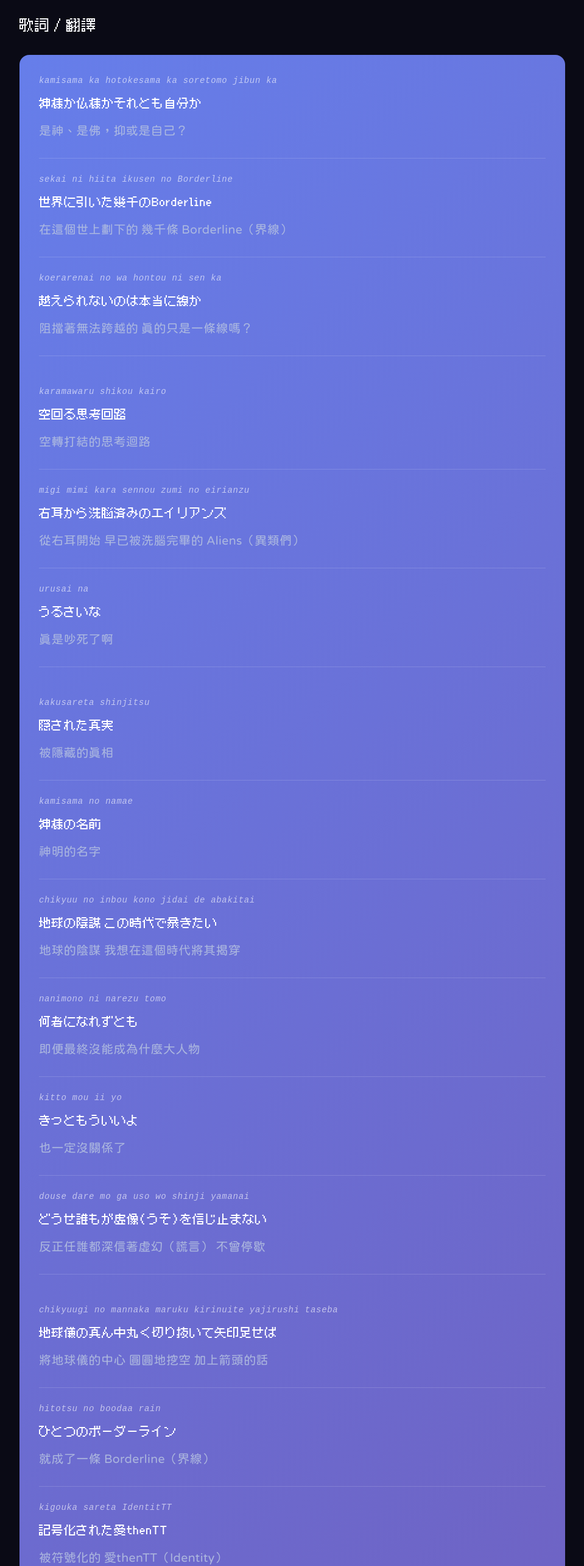
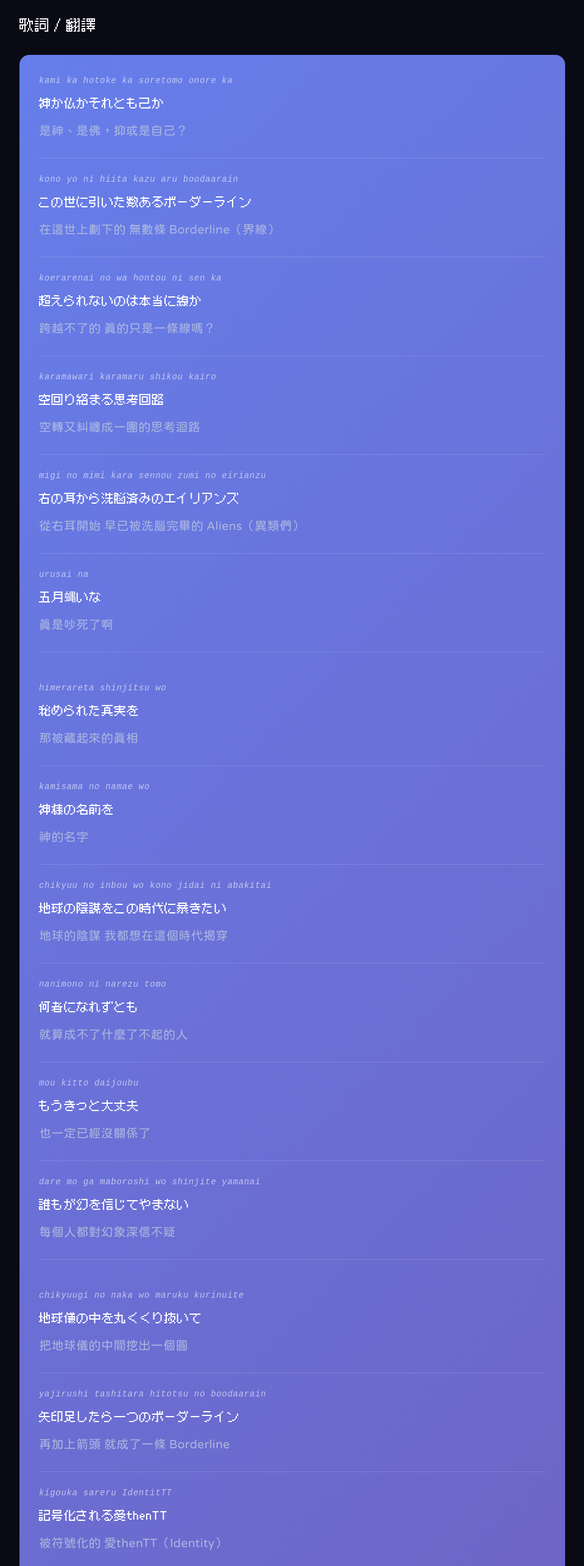
Before and after one commit to dereknir/NCA, an Astro site: page /translations/nishina-u-plus in a window 1280 px wide. Shown: the part 1120-3688 px from the top of the page at 61% size, without its empty margins (160-1119 px from the left). Built offline with nearby package versions, Linux system fonts and the light colour scheme; Astro itself is replaced by a stand-in of ours; a web font is replaced by a local one.

Commit message:
fix(lyrics): U+ 整首照官方歌詞重建
- 日文照 J-Lyric / UtaTen 重建 (34 → 37 句): 段落順序改成 主歌 → 副歌 → 主歌 → D 旋律 → 副歌 → 副歌,
  補上 D 旋律 4 句; 羅馬拼音照 UtaTen 讀音, 中文重翻
- 翻譯筆記改成引用官方歌詞; 拿掉不屬於這首的段落 (否定の否定 / 涙よせめて泉になれ 等)
- done 13 支的句號照段落對應 (副歌 2 +4、副歌 3 +3、結尾 33 → 36);
  MvhIttp8-aQ 第 13 句起點改到「矢印」(3.3s, 依 ASR 逐字時間)

```diff
--- a/src/content/translations/nishina-u-plus.md
+++ b/src/content/translations/nishina-u-plus.md
@@ -21,111 +21,109 @@ coverImage: "/covers/nishina/u-plus.jpg"
 <div class="lyrics-section">
 
 <div class="lyrics-line">
-<div class="romaji">kamisama ka hotokesama ka soretomo jibun ka</div>
-<div class="ja">神様か仏様かそれとも自分か</div>
+<div class="romaji">kami ka hotoke ka soretomo onore ka</div>
+<div class="ja">神か仏かそれとも己か</div>
 <div class="zh">是神、是佛，抑或是自己？</div>
 </div>
 
 <div class="lyrics-line">
-<div class="romaji">sekai ni hiita ikusen no Borderline</div>
-<div class="ja">世界に引いた幾千のBorderline</div>
-<div class="zh">在這個世上劃下的 幾千條 Borderline（界線）</div>
+<div class="romaji">kono yo ni hiita kazu aru boodaarain</div>
+<div class="ja">この世に引いた数あるボーダーライン</div>
+<div class="zh">在這世上劃下的 無數條 Borderline（界線）</div>
 </div>
 
 <div class="lyrics-line">
 <div class="romaji">koerarenai no wa hontou ni sen ka</div>
-<div class="ja">越えられないのは本当に線か</div>
-<div class="zh">阻擋著無法跨越的 真的只是一條線嗎？</div>
-</div>
-
-<div class="lyrics-break"></div>
-
-<div class="lyrics-line">
-<div class="romaji">karamawaru shikou kairo</div>
-<div class="ja">空回る思考回路</div>
-<div class="zh">空轉打結的思考迴路</div>
+<div class="ja">超えられないのは本当に線か</div>
+<div class="zh">跨越不了的 真的只是一條線嗎？</div>
 </div>
 
 <div class="lyrics-line">
-<div class="romaji">migi mimi kara sennou zumi no eirianzu</div>
-<div class="ja">右耳から洗脳済みのエイリアンズ</div>
+<div class="romaji">karamawari karamaru shikou kairo</div>
+<div class="ja">空回り絡まる思考回路</div>
+<div class="zh">空轉又糾纏成一團的思考迴路</div>
+</div>
+
+<div class="lyrics-line">
+<div class="romaji">migi no mimi kara sennou zumi no eirianzu</div>
+<div class="ja">右の耳から洗脳済みのエイリアンズ</div>
 <div class="zh">從右耳開始 早已被洗腦完畢的 Aliens（異類們）</div>
 </div>
 
 <div class="lyrics-line">
 <div class="romaji">urusai na</div>
-<div class="ja">うるさいな</div>
+<div class="ja">五月蝿いな</div>
 <div class="zh">真是吵死了啊</div>
 </div>
 
 <div class="lyrics-break"></div>
 
 <div class="lyrics-line">
-<div class="romaji">kakusareta shinjitsu</div>
-<div class="ja">隠された真実</div>
-<div class="zh">被隱藏的真相</div>
+<div class="romaji">himerareta shinjitsu wo</div>
+<div class="ja">秘められた真実を</div>
+<div class="zh">那被藏起來的真相</div>
 </div>
 
 <div class="lyrics-line">
-<div class="romaji">kamisama no namae</div>
-<div class="ja">神様の名前</div>
-<div class="zh">神明的名字</div>
+<div class="romaji">kamisama no namae wo</div>
+<div class="ja">神様の名前を</div>
+<div class="zh">神的名字</div>
 </div>
 
 <div class="lyrics-line">
-<div class="romaji">chikyuu no inbou kono jidai de abakitai</div>
-<div class="ja">地球の陰謀 この時代で暴きたい</div>
-<div class="zh">地球的陰謀 我想在這個時代將其揭穿</div>
+<div class="romaji">chikyuu no inbou wo kono jidai ni abakitai</div>
+<div class="ja">地球の陰謀をこの時代に暴きたい</div>
+<div class="zh">地球的陰謀 我都想在這個時代揭穿</div>
 </div>
 
 <div class="lyrics-line">
 <div class="romaji">nanimono ni narezu tomo</div>
 <div class="ja">何者になれずとも</div>
-<div class="zh">即便最終沒能成為什麼大人物</div>
+<div class="zh">就算成不了什麼了不起的人</div>
 </div>
 
 <div class="lyrics-line">
-<div class="romaji">kitto mou ii yo</div>
-<div class="ja">きっともういいよ</div>
-<div class="zh">也一定沒關係了</div>
+<div class="romaji">mou kitto daijoubu</div>
+<div class="ja">もうきっと大丈夫</div>
+<div class="zh">也一定已經沒關係了</div>
 </div>
 
 <div class="lyrics-line">
-<div class="romaji">douse dare mo ga uso wo shinji yamanai</div>
-<div class="ja">どうせ誰もが虚像(うそ)を信じ止まない</div>
-<div class="zh">反正任誰都深信著虛幻（謊言） 不曾停歇</div>
+<div class="romaji">dare mo ga maboroshi wo shinjite yamanai</div>
+<div class="ja">誰もが幻を信じてやまない</div>
+<div class="zh">每個人都對幻象深信不疑</div>
 </div>
 
 <div class="lyrics-break"></div>
 
 <div class="lyrics-line">
-<div class="romaji">chikyuugi no mannaka maruku kirinuite yajirushi taseba</div>
-<div class="ja">地球儀の真ん中丸く切り抜いて矢印足せば</div>
-<div class="zh">將地球儀的中心 圓圓地挖空 加上箭頭的話</div>
+<div class="romaji">chikyuugi no naka wo maruku kurinuite</div>
+<div class="ja">地球儀の中を丸くくり抜いて</div>
+<div class="zh">把地球儀的中間挖出一個圓</div>
 </div>
 
 <div class="lyrics-line">
-<div class="romaji">hitotsu no boodaa rain</div>
-<div class="ja">ひとつのボーダーライン</div>
-<div class="zh">就成了一條 Borderline（界線）</div>
+<div class="romaji">yajirushi tashitara hitotsu no boodaarain</div>
+<div class="ja">矢印足したら一つのボーダーライン</div>
+<div class="zh">再加上箭頭 就成了一條 Borderline</div>
 </div>
 
 <div class="lyrics-line">
-<div class="romaji">kigouka sareta IdentitTT</div>
-<div class="ja">記号化された愛thenTT</div>
+<div class="romaji">kigouka sareru IdentitTT</div>
+<div class="ja">記号化される愛thenTT</div>
 <div class="zh">被符號化的 愛thenTT（Identity）</div>
 </div>
 
 <div class="lyrics-line">
-<div class="romaji">otoko toka onna toka sore igai toka</div>
-<div class="ja">男とか女とかそれ以外とか</div>
+<div class="romaji">otoko mo onna mo sono ta no tagui mo</div>
+<div class="ja">男も女もその他の類も</div>
 <div class="zh">男人也好 女人也好 其他的類別也好</div>
 </div>
 
 <div class="lyrics-line">
-<div class="romaji">mujikaku ni kizutsukeau eirianzu</div>
-<div class="ja">無自覚に傷つけ合うエイリアンズ</div>
-<div class="zh">在無自覺中 互相傷害的 Aliens（異類們）</div>
+<div class="romaji">mujikaku no naka de kizutsuke atta eirianzu</div>
+<div class="ja">無自覚の中で傷つけあったエイリアンズ</div>
+<div class="zh">在不自覺之中 互相傷害的 Aliens（異類們）</div>
 </div>
 
 <div class="lyrics-line">
@@ -137,97 +135,115 @@ coverImage: "/covers/nishina/u-plus.jpg"
 <div class="lyrics-break"></div>
 
 <div class="lyrics-line">
-<div class="romaji">kakusareta shinjitsu</div>
-<div class="ja">隠された真実</div>
-<div class="zh">被隱藏的真相</div>
+<div class="romaji">sawayaka na kaze fuku manimani</div>
+<div class="ja">爽やかな風吹く間に間に</div>
+<div class="zh">任憑清爽的風隨意吹拂</div>
 </div>
 
 <div class="lyrics-line">
-<div class="romaji">kamisama no itazura</div>
-<div class="ja">神様の悪戯</div>
-<div class="zh">神明的惡作劇</div>
+<div class="romaji">jibun rashisa nado tada kudaranai</div>
+<div class="ja">自分らしさなどただ下らない</div>
+<div class="zh">所謂的「做自己」 不過是無聊的東西</div>
 </div>
 
 <div class="lyrics-line">
-<div class="romaji">konseiki saiaku no uso</div>
-<div class="ja">今世紀最悪の嘘</div>
+<div class="romaji">midareta kokyuu no sumi</div>
+<div class="ja">乱れた呼吸の隅</div>
+<div class="zh">在紊亂的呼吸之間</div>
+</div>
+
+<div class="lyrics-line">
+<div class="romaji">inochi wo kanjite iru</div>
+<div class="ja">命を感じている</div>
+<div class="zh">我感受到了生命</div>
+</div>
+
+<div class="lyrics-break"></div>
+
+<div class="lyrics-line">
+<div class="romaji">himerareta shinjitsu wo</div>
+<div class="ja">秘められた真実を</div>
+<div class="zh">那被藏起來的真相</div>
+</div>
+
+<div class="lyrics-line">
+<div class="romaji">kamisama no itazura wo</div>
+<div class="ja">神様の悪戯を</div>
+<div class="zh">神的惡作劇</div>
+</div>
+
+<div class="lyrics-line">
+<div class="romaji">konseiki saiaku na uso wo</div>
+<div class="ja">今世紀最悪な嘘を</div>
 <div class="zh">本世紀最惡劣的謊言</div>
 </div>
 
 <div class="lyrics-line">
-<div class="romaji">kono jidai de abakitai</div>
-<div class="ja">この時代で暴きたい</div>
-<div class="zh">我想在這個時代將其揭穿</div>
+<div class="romaji">kono jidai ni abakitai</div>
+<div class="ja">この時代に暴きたい</div>
+<div class="zh">我都想在這個時代揭穿</div>
 </div>
 
 <div class="lyrics-line">
 <div class="romaji">nanimono ni narezu tomo</div>
 <div class="ja">何者になれずとも</div>
-<div class="zh">即便最終沒能成為什麼大人物</div>
+<div class="zh">就算成不了什麼了不起的人</div>
 </div>
 
 <div class="lyrics-line">
-<div class="romaji">kitto mou ii yo</div>
-<div class="ja">きっともういいよ</div>
-<div class="zh">也一定沒關係了</div>
+<div class="romaji">mou kitto daijoubu</div>
+<div class="ja">もうきっと大丈夫</div>
+<div class="zh">也一定已經沒關係了</div>
 </div>
 
 <div class="lyrics-line">
-<div class="romaji">douse dare mo ga uso wo shinji yamanai</div>
-<div class="ja">どうせ誰もが虚像(うそ)を信じ止まない</div>
-<div class="zh">反正任誰都深信著虛幻（謊言） 不曾停歇</div>
+<div class="romaji">dare mo ga maboroshi wo shinjite yamanai</div>
+<div class="ja">誰もが幻を信じてやまない</div>
+<div class="zh">每個人都對幻象深信不疑</div>
 </div>
 
 <div class="lyrics-break"></div>
 
 <div class="lyrics-line">
-<div class="romaji">sawayaka na kaze ga fuku suki ni</div>
-<div class="ja">爽やかな風が吹く隙に</div>
-<div class="zh">趁著清爽微風吹拂的間隙</div>
-</div>
-
-<div class="lyrics-break"></div>
-
-<div class="lyrics-line">
-<div class="romaji">kimagure na merodii</div>
-<div class="ja">気まぐれなメロディ</div>
-<div class="zh">反覆無常的旋律</div>
+<div class="romaji">kimagure na senritsu wo</div>
+<div class="ja">気まぐれな旋律を</div>
+<div class="zh">隨性的旋律</div>
 </div>
 
 <div class="lyrics-line">
-<div class="romaji">kamisama no namae</div>
-<div class="ja">神様の名前</div>
-<div class="zh">神明的名字</div>
+<div class="romaji">kamisama no namae wo</div>
+<div class="ja">神様の名前を</div>
+<div class="zh">神的名字</div>
 </div>
 
 <div class="lyrics-line">
-<div class="romaji">chikyuu no inbou</div>
-<div class="ja">地球の陰謀</div>
+<div class="romaji">chikyuu no inbou wo</div>
+<div class="ja">地球の陰謀を</div>
 <div class="zh">地球的陰謀</div>
 </div>
 
 <div class="lyrics-line">
-<div class="romaji">kono jidai de abakitai</div>
-<div class="ja">この時代で暴きたい</div>
-<div class="zh">我想在這個時代將其揭穿</div>
+<div class="romaji">kono jidai ni abakitai</div>
+<div class="ja">この時代に暴きたい</div>
+<div class="zh">我都想在這個時代揭穿</div>
 </div>
 
 <div class="lyrics-line">
 <div class="romaji">nanimono ni narezu tomo</div>
 <div class="ja">何者になれずとも</div>
-<div class="zh">即便最終沒能成為什麼大人物</div>
+<div class="zh">就算成不了什麼了不起的人</div>
 </div>
 
 <div class="lyrics-line">
-<div class="romaji">kitto mou ii yo</div>
-<div class="ja">きっともういいよ</div>
-<div class="zh">也一定沒關係了</div>
+<div class="romaji">mou kitto daijoubu</div>
+<div class="ja">もうきっと大丈夫</div>
+<div class="zh">也一定已經沒關係了</div>
 </div>
 
 <div class="lyrics-line">
-<div class="romaji">douse dare mo ga uso wo shinji yamanai</div>
-<div class="ja">どうせ誰もが虚像(うそ)を信じ止まない</div>
-<div class="zh">反正任誰都深信著虛幻（謊言） 不曾停歇</div>
+<div class="romaji">dare mo ga maboroshi wo shinjite yamanai</div>
+<div class="ja">誰もが幻を信じてやまない</div>
+<div class="zh">每個人都對幻象深信不疑</div>
 </div>
 
 <div class="lyrics-break"></div>
@@ -261,7 +277,7 @@ coverImage: "/covers/nishina/u-plus.jpg"
 
 ### 2. 「愛thenTT」——寫成漢字＋英文＋顏文字的 Identity
 
-副歌那個怪字 **「記号化された愛thenTT」**——這是にしな 這首歌最經典的文字遊戲。
+第二段主歌那個怪字 **「記号化される愛thenTT」**——這是にしな 這首歌最經典的文字遊戲。
 
 拆解讀音：**愛（アイ）+ then（テン）+ TT（ティティ）= アイテンティティ = Identity**（自我認同）
 
@@ -272,19 +288,19 @@ coverImage: "/covers/nishina/u-plus.jpg"
 
 **這是一個標題本身就在演戲的字**——**尋找自我認同的過程「有愛、然後流淚」**。字形與字音兩層意義完美重疊，是にしな 招牌雙軌敘事的最高範例。
 
-### 3. 「地球儀の真ん中丸く切り抜いて矢印足せば」——性別符號的解構
+### 3. 「地球儀の中を丸くくり抜いて」——性別符號的解構
 
 第二段主歌那句超具象的畫面：
 
-> **地球儀の真ん中丸く切り抜いて矢印足せば / ひとつのボーダーライン**
-> （將地球儀的中心圓圓地挖空 加上箭頭的話 / 就成了一條 Borderline）
+> **地球儀の中を丸くくり抜いて / 矢印足したら一つのボーダーライン**
+> （把地球儀的中間挖出一個圓 / 再加上箭頭 就成了一條 Borderline）
 
 **圓圈 + 箭頭 = ♂**（男性符號）
 **圓圈 + 十字（也可以理解為箭頭往下）= ♀**（女性符號）
 
 **にしな 在諷刺**：**我們用如此簡單的幾何線條（一個圓、一支箭頭）就把人類劃分了性別**——**這種粗暴的分類，值得嗎**？
 
-配上下一句「男とか女とかそれ以外とか / 無自覚に傷つけ合うエイリアンズ」——**在這些簡單線條劃出的邊界裡，我們互相傷害卻不自覺**。
+配上後面的「男も女もその他の類も / 無自覚の中で傷つけあったエイリアンズ」——**在這些簡單線條劃出的邊界裡，我們互相傷害卻不自覺**。
 
 ### 4. 「エイリアンズ」——我們都是異類
 
@@ -297,31 +313,26 @@ coverImage: "/covers/nishina/u-plus.jpg"
 
 **「洗脳済みのエイリアンズ」**（早已被洗腦的異類們）—— 我們都是異類，因為我們**每個人都不完全符合社會的模型**。
 
-但**「無自覚に傷つけ合うエイリアンズ / 愛おしいんだ」**（無自覺互相傷害的異類們 / 但其實都令人憐愛啊）——**這是にしな 對人類最深的溫柔**：我們笨拙、我們互相傷害，但也正因如此，我們可愛。
+但**「無自覚の中で傷つけあったエイリアンズ / 愛おしいんだ」**（無自覺互相傷害的異類們 / 但其實都令人憐愛啊）——**這是にしな 對人類最深的溫柔**：我們笨拙、我們互相傷害，但也正因如此，我們可愛。
 
-### 5. 「否定の否定」——雙重否定＝肯定
+### 5. 「何者になれずとも もうきっと大丈夫」——不用成為「某個符號」
 
-Bridge 那段：
+三段副歌都收在這兩句：
 
-> **自虐的なグローリーは / 否定の否定を無意識に求めてる**
+> **何者になれずとも / もうきっと大丈夫**
+> （就算成不了什麼了不起的人 / 也一定已經沒關係了）
 
-**「否定の否定」= 雙重否定 = 肯定**（邏輯學術語）。
+**「何者」**在日文裡常用來指「被社會認可的某種身分」——有頭銜、有定位、說得出自己是誰的人。
 
-**自虐的主角無法直接肯定自己**（「我很棒」→ 說不出口）——**只能透過否定自己的否定來迂迴地肯定自我**（「我沒有那麼糟」→ 勉強可以說）。
+放在一首講「編碼」與「界線」的歌裡，這句的意思就很清楚了：**成不了任何一個被定義好的「U+ 某某」，也沒關係**。不被歸類，不是失敗。
 
-**這是所有低自尊者的心理路徑**——不敢正面接受自己，只能繞遠路。にしな 用一個邏輯學名詞，精準命中了這種**「不能直接愛自己」**的痛。
+### 6. 「誰もが幻を信じてやまない」——想揭穿，卻人人都信
 
-### 6. 「涙よせめて泉になれ」——既然無法阻止悲傷
+副歌前半一直在說「想揭穿」：被藏起來的真相、神的名字、地球的陰謀、本世紀最惡劣的謊言——**この時代に暴きたい**（我想在這個時代揭穿）。
 
-Bridge 那句 **「涙よせめて泉になれ」**：
+但副歌最後一句又把話拉回來：**誰もが幻を信じてやまない**（每個人都對幻象深信不疑）。
 
-- **涙よ**：眼淚啊（呼喊）
-- **せめて**：至少、起碼
-- **泉になれ**：化作泉水吧
-
-**「既然我無法阻止你流下，那你至少變成泉水吧」**——**如果眼淚必須流，那讓它滋養些什麼**。
-
-**這不是勵志的「哭完就好」**——這是**接受悲傷不可避免，只求它有意義**。
+**「〜てやまない」**是「無法停止〜」的意思——不是「選擇相信」，而是**停不下來地相信**。想揭穿的人和深信幻象的人，其實都在同一個時代裡。
 
 ### 7. 「The era will be over.」——時代終將結束
 
@@ -335,16 +346,16 @@ Bridge 那句 **「涙よせめて泉になれ」**：
 ### 8. 幾個特別的翻譯選擇
 
 - **記号化（きごうか）**：**符號化** —— 呼應歌名 U+ 的編碼概念
-- **虚像（うそ）**：字面「虛像」，但歌詞用括號註明讀作「うそ（謊言）」——**視覺是虛像，聽覺是謊言**
-- **天邪鬼（あまのじゃく）**：**「愛唱反調的人」**（にしな 招牌自我形容，也出現在《グローリー》《ドレスコード》）
-- **プラスチックノスタルジック**：Plastic + Nostalgic —— **塑膠感的懷舊**，諷刺現代人虛假的感傷
+- **五月蝿い（うるさい）**：「うるさい（吵死了）」的借字寫法，字面是「五月的蒼蠅」——**連「吵」都寫得很吵**
+- **類（たぐい）**：「同一類的東西」，比「種類」更書面一點，放在「男も女も」後面，有種把人當成分類項目的冷淡感
+- **間に間に（まにまに）**：「任憑、隨著〜」，D 旋律的「風吹く間に間に」就是任風吹拂
 - **暴きたい（あばきたい）**：**「想揭穿、想曝光」** —— 比「明かす」更有攻擊性
 
 ---
 
 **《U+》是にしな 給所有「被社會編碼」的人的一首戰歌——**
 
-**你不需要成為什麼大人物（何者になれずとも きっともういいよ）。**
+**你不需要成為什麼大人物（何者になれずとも もうきっと大丈夫）。**
 **你只需要知道**——**你不只是 U+ 某個代碼。你是一個會愛、會哭、會反抗的人**。
 
 **這個把人變成符號的時代，會過去的。**
```
Also changed, not shown: annotation/shorts_anchors.json.
